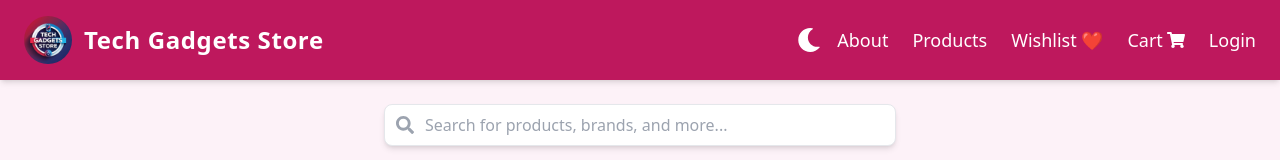
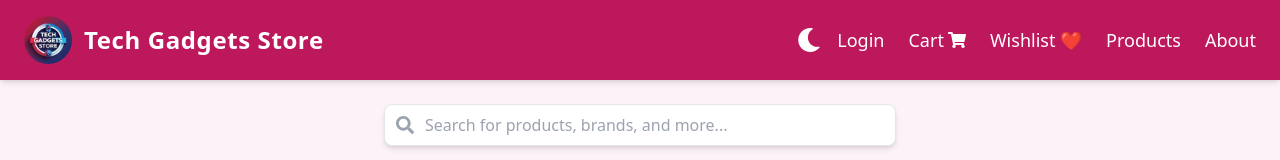
Before and after one commit to rajagopika181204/Ecommerce-Website, a React (Create React App) app in the folder frontend/: page / in a window 1280 px wide. Shown: the top 160 px of the page. Built offline with nearby package versions, Linux system fonts and the light colour scheme; no server answers.

Commit message:
Your message here

```diff
--- a/frontend/src/pages/ProductDetails.js
+++ b/frontend/src/pages/ProductDetails.js
@@ -261,7 +261,7 @@ function ProductDetails() {
       )}
 
       {/* Footer */}
-      <footer className="bg-pink-700 text-white text-center py-4 mt-10">
+      <footer className="bg-pink-700 text-white text-center py-6 mt-auto">
         <p>© 2025 Tech Gadgets Store. All rights reserved.</p>
       </footer>
     </div>
--- a/frontend/src/pages/Productlist.js
+++ b/frontend/src/pages/Productlist.js
@@ -71,21 +71,22 @@ function ProductList() {
             {darkMode ? <FaSun /> : <FaMoon />}
           </button>
           <nav className="flex space-x-6 text-lg font-medium">
-            <Link to="/about" className="hover:text-pink-200">About</Link>
-            <Link to="/products" className="hover:text-pink-200">Products</Link>
-            <Link to="/wishlist" className="hover:text-pink-200">
-              Wishlist ❤️
-            </Link>
-            <Link to="/cart" className="hover:text-pink-200 flex items-center">
-              Cart <FaShoppingCart className="ml-1" />
-            </Link>
             {user ? (
               <Link to="/profile" className="hover:text-pink-200 flex items-center">
-                My Profile <FaUser className="ml-1" />
+              <FaUser className="mr-1"/>  My Profile
               </Link>
             ) : (
               <Link to="/login" className="hover:text-pink-200">Login</Link>
             )}
+            <Link to="/cart" className="hover:text-pink-200 flex items-center">
+              Cart<FaShoppingCart className="ml-1" /></Link>
+              <Link to="/wishlist" className="hover:text-pink-200">
+              Wishlist ❤️
+            </Link>
+            <Link to="/products" className="hover:text-pink-200">Products</Link>
+              <Link to="/about" className="hover:text-pink-200">About</Link>
+
+
           </nav>
         </div>
       </div>
```
